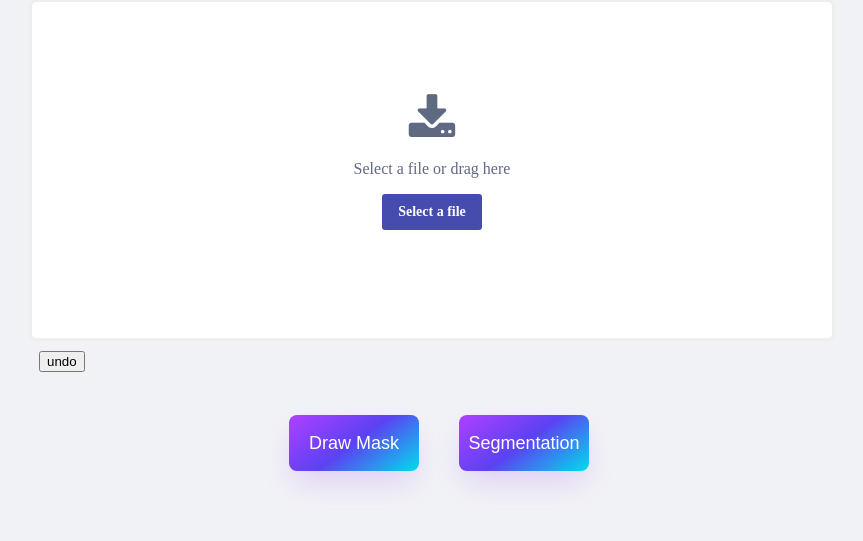
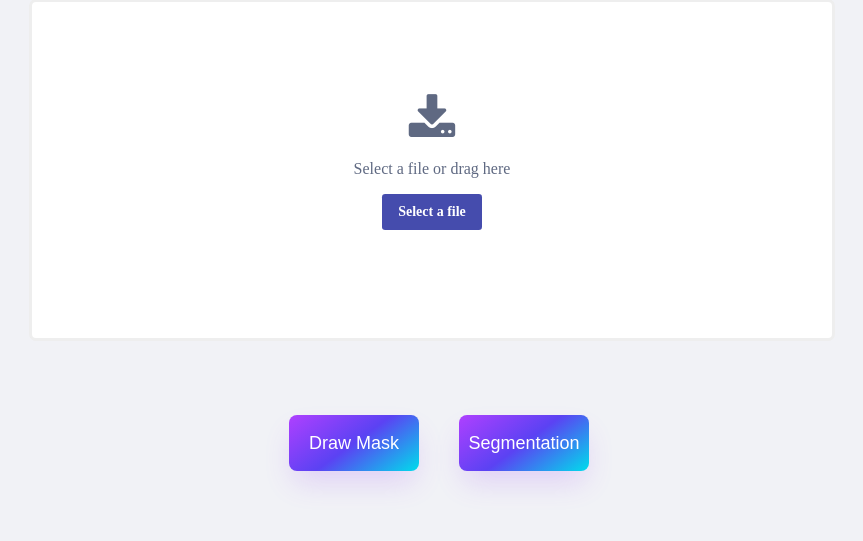
Before and after one commit to Duchai263/canvas_app, a Flask app: page / in a window 1280 px wide. Shown: the part 383-924 px from the top of the page, without its empty margins (261-1124 px from the left). Run offline with Flask 3, Linux system fonts and the light colour scheme; some libraries are stand-ins or nearby versions.

Commit message:
finish UI undo button

```diff
--- a/static/canvas.js
+++ b/static/canvas.js
@@ -27,6 +27,7 @@ window.onload = async function () {
       let segment_mode = document.getElementById('segment-image');
       document.getElementById("myCanvas").style.display = "none";
       document.getElementById("penSizeSlider").style.display = "none";
+      document.getElementById("btn-undo").style.display = "none";
       document.getElementById("detectOnClick").classList.remove('hidden');
       segment_mode.src = document.getElementById("file-image").src;
       segment_mode.style = document.getElementById("file-image").style;
@@ -43,12 +44,14 @@ window.onload = async function () {
       mode = "drawing";
       if (check_upload === 1) {
         document.getElementById("myCanvas").style.display = "block";
+        document.getElementById("btn-undo").style.display = "block";
         document.getElementById("penSizeSlider").style.display = "block";
         document.getElementById("detectOnClick").classList.add('hidden');
       }
       else {
         await upload();
         document.getElementById("myCanvas").style.display = "block";
+        document.getElementById("btn-undo").style.display = "block";
         document.getElementById("penSizeSlider").style.display = "block";
         document.getElementById("detectOnClick").classList.add('hidden');
       }
@@ -67,6 +70,7 @@ async function upload() {
   var img = document.getElementById('file-image')
   if (mode === "drawing") {
     document.getElementById("penSizeSlider").style.display = "block";
+    document.getElementById("btn-undo").style.display = "block";
     document.getElementById("detectOnClick").classList.add('hidden')
   }
   if (globalheight === 0) {
--- a/static/mystyle.css
+++ b/static/mystyle.css
@@ -63,6 +63,15 @@
 	position: absolute;
     margin: 10px;
 }
+
+#btn-undo{
+	background-color: transparent;
+	height: 30px;
+	width: 30px;
+	display: none;
+
+}
+
 #myCanvas {
 	/* border: 1px solid black; */
 	display: inline;
--- a/templates/index.html
+++ b/templates/index.html
@@ -65,7 +65,7 @@
 
           <div>
             <div id = "draw-canvas-container" >
-              <button id = "btn-undo" >undo </button>
+              <img id = "btn-undo" src = "static/icons8-undo-80.png" >
             </div>
             <canvas id="myCanvas" ></canvas>
           </div>
```
Also changed, not shown: static/icons8-undo-80.png (added).
